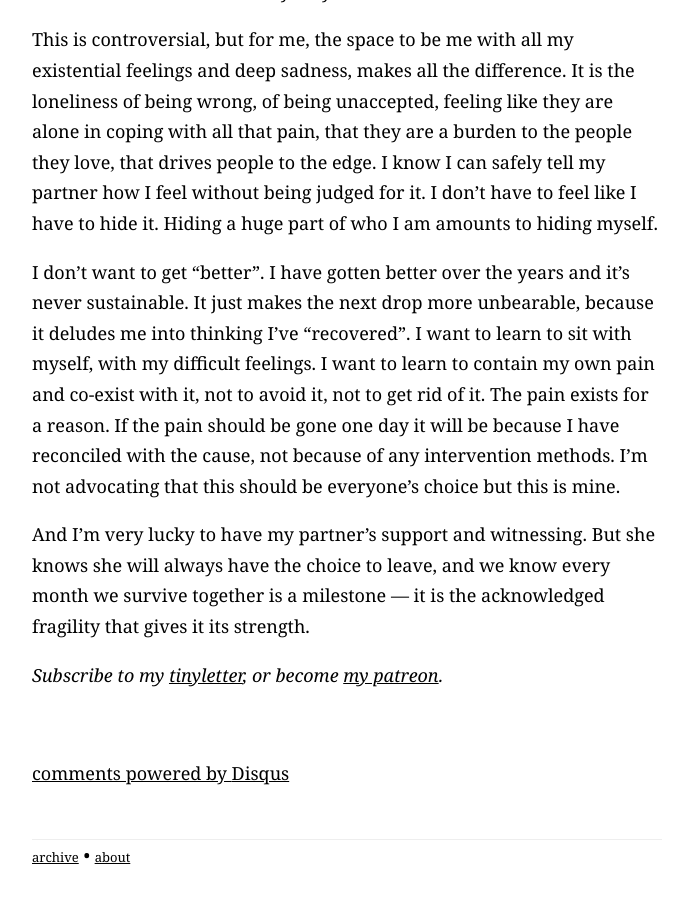
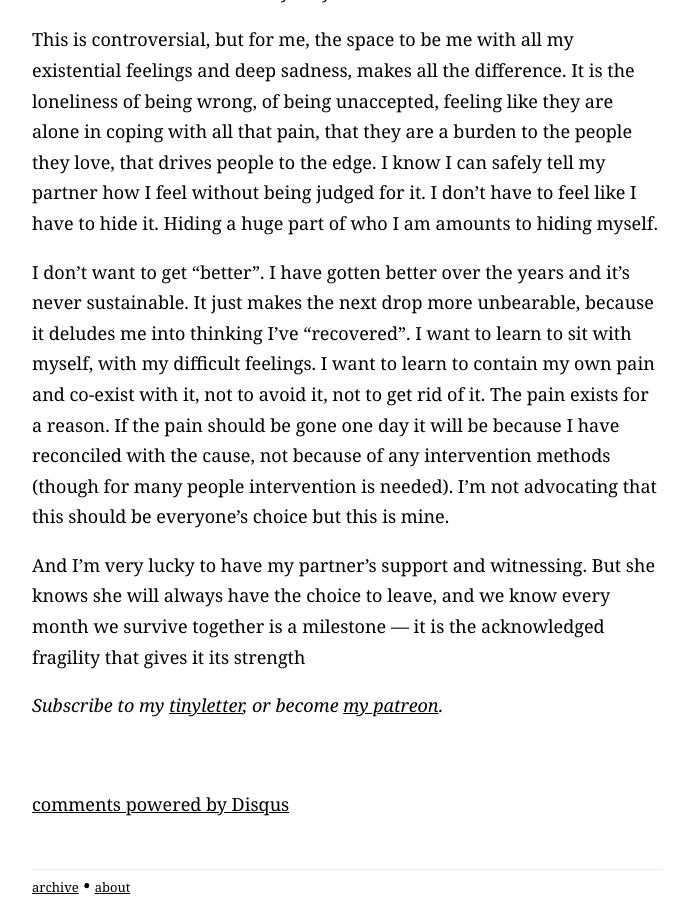
Before and after one commit to wynlim/wynlim.github.io, a Jekyll site: the page built from _posts/2018-06-10-a-relationship-with-me.md, in a window 1280 px wide and 900 px high, scrolled down 2196 px. Shown: the whole window, without its empty margins (293-981 px from the left). Built offline with Jekyll 4.4.1, drawn with Linux system fonts in a browser that asks for light colours; comment, search, counter and statistics services are not loaded; some of the changed text lies outside the part shown.

Commit message:
Created :_posts/2018-06-10-a-relationship-with-me.md

```diff
--- a/_posts/2018-06-10-a-relationship-with-me.md
+++ b/_posts/2018-06-10-a-relationship-with-me.md
@@ -26,6 +26,6 @@ But this I know. That it is incredibly freeing to be with someone whom I can be
 
 This is controversial, but for me, the space to be me with all my existential feelings and deep sadness, makes all the difference. It is the loneliness of being wrong, of being unaccepted, feeling like they are alone in coping with all that pain, that they are a burden to the people they love, that drives people to the edge. I know I can safely tell my partner how I feel without being judged for it. I don’t have to feel like I have to hide it. Hiding a huge part of who I am amounts to hiding myself.
 
-I don’t want to get “better”. I have gotten better over the years and it’s never sustainable. It just makes the next drop more unbearable, because it deludes me into thinking I’ve “recovered”. I want to learn to sit with myself, with my difficult feelings. I want to learn to contain my own pain and co-exist with it, not to avoid it, not to get rid of it. The pain exists for a reason. If the pain should be gone one day it will be because I have reconciled with the cause, not because of any intervention methods. I’m not advocating that this should be everyone’s choice but this is mine.
+I don’t want to get “better”. I have gotten better over the years and it’s never sustainable. It just makes the next drop more unbearable, because it deludes me into thinking I’ve “recovered”. I want to learn to sit with myself, with my difficult feelings. I want to learn to contain my own pain and co-exist with it, not to avoid it, not to get rid of it. The pain exists for a reason. If the pain should be gone one day it will be because I have reconciled with the cause, not because of any intervention methods (though for many people intervention is needed). I’m not advocating that this should be everyone’s choice but this is mine.
 
-And I’m very lucky to have my partner’s support and witnessing. But she knows she will always have the choice to leave, and we know every month we survive together is a milestone — it is the acknowledged fragility that gives it its strength.
+And I’m very lucky to have my partner’s support and witnessing. But she knows she will always have the choice to leave, and we know every month we survive together is a milestone — it is the acknowledged fragility that gives it its strength
```
Also changed, not shown: other parts of _posts/2018-06-10-a-relationship-with-me.md (+1 -1 lines).
